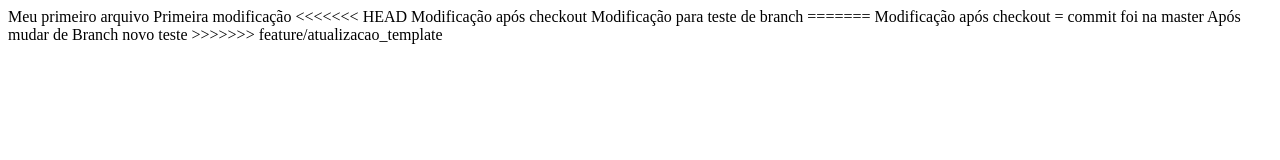
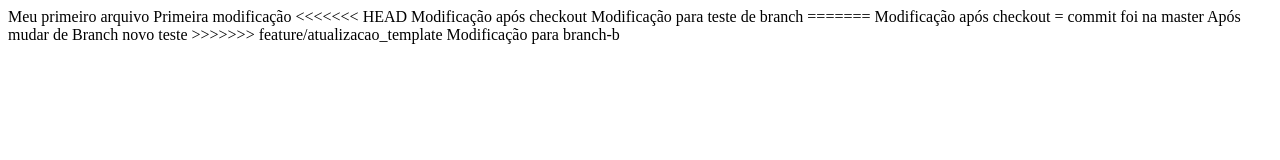
Before and after one commit to Sulphuratus/proj_versionado, a plain HTML site: page index.html in a window 1280 px wide. Drawn offline with Linux system fonts and the light colour scheme.

Commit message:
commit 1 da branch B

```diff
--- a/index.html
+++ b/index.html
@@ -9,5 +9,7 @@ Modificação para teste de branch
 Modificação após checkout = commit foi na master
 Após mudar de Branch novo teste
 >>>>>>> feature/atualizacao_template
+
+Modificação para branch-b
 </body>
 </html>
```
